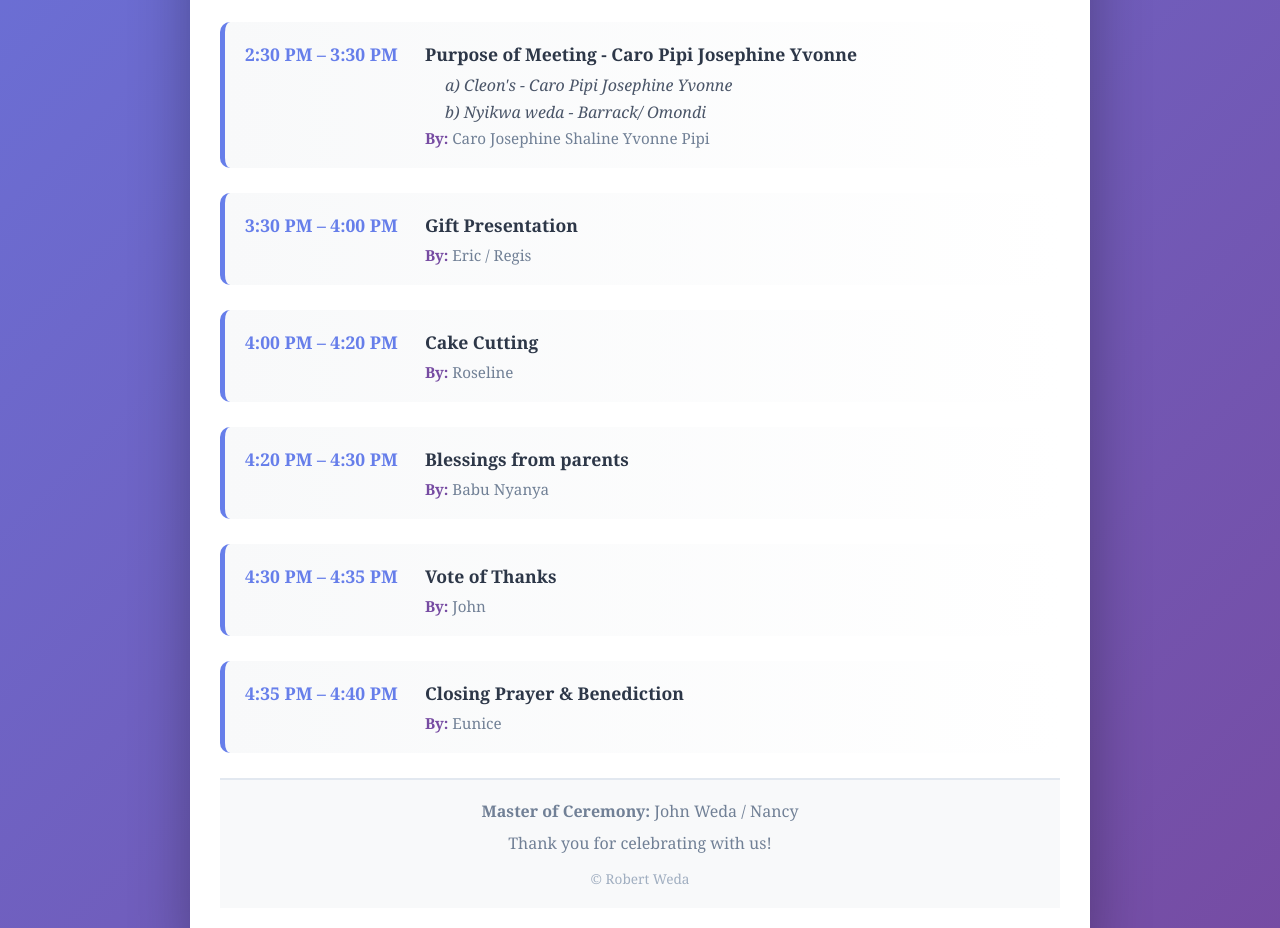
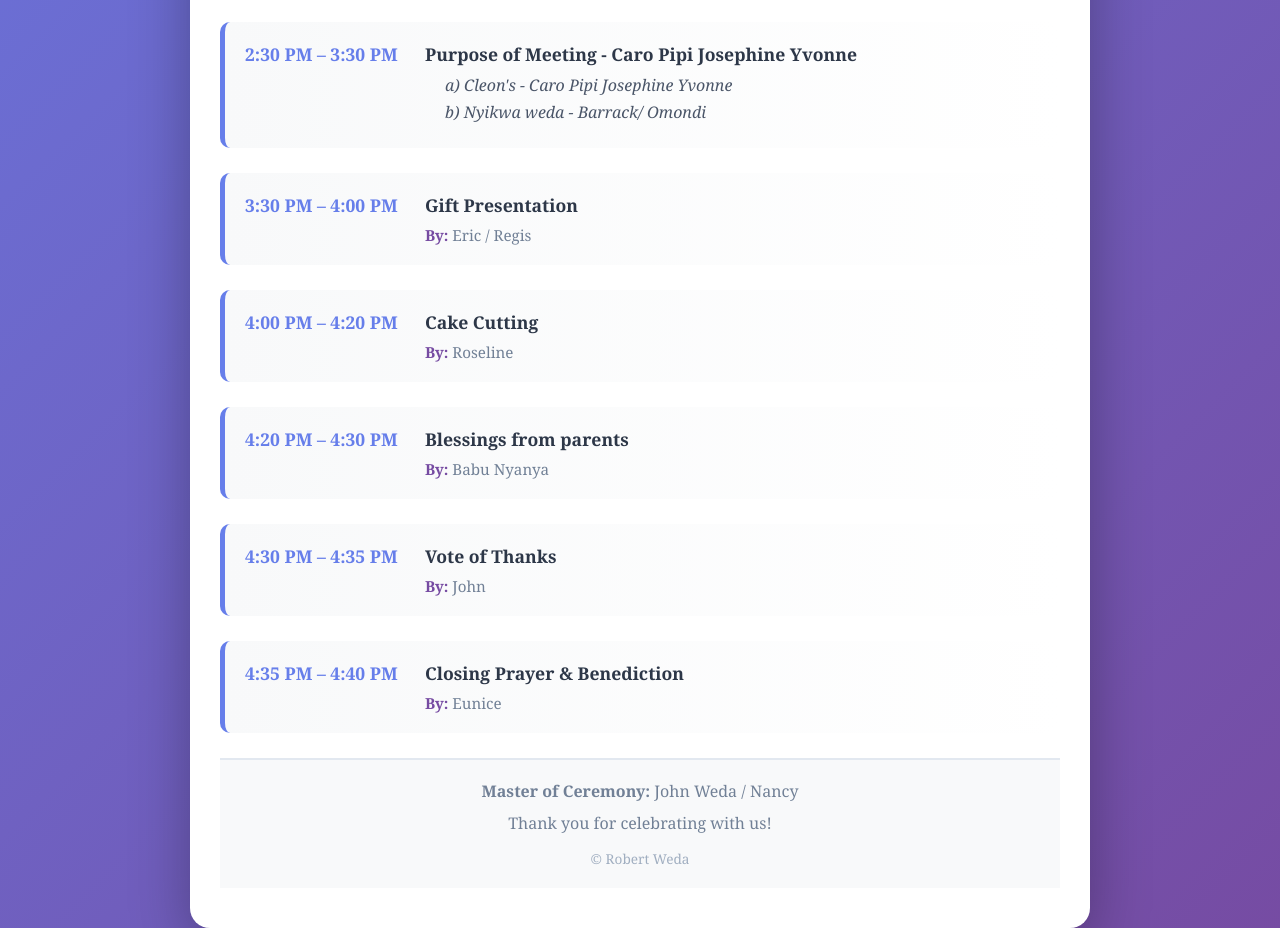
Before and after one commit to r-weda/Celebration, a plain HTML site: page index.html in a window 1280 px wide. Shown: the part 1026-1954 px from the top of the page. Drawn offline with Linux system fonts and the light colour scheme.

Commit message:
Update index.html

```diff
--- a/index.html
+++ b/index.html
@@ -201,7 +201,7 @@
                     Josephine Yvonne</div>
                     <div class="subsection">a) Cleon's - Caro Pipi Josephine Yvonne</div>
                     <div class="subsection">b) Nyikwa weda - Barrack/ Omondi</div>
-                    <div class="facilitator"><strong>By:</strong> Caro Josephine Shaline Yvonne Pipi </div>
+
                 </div>
             </div>
 
```
